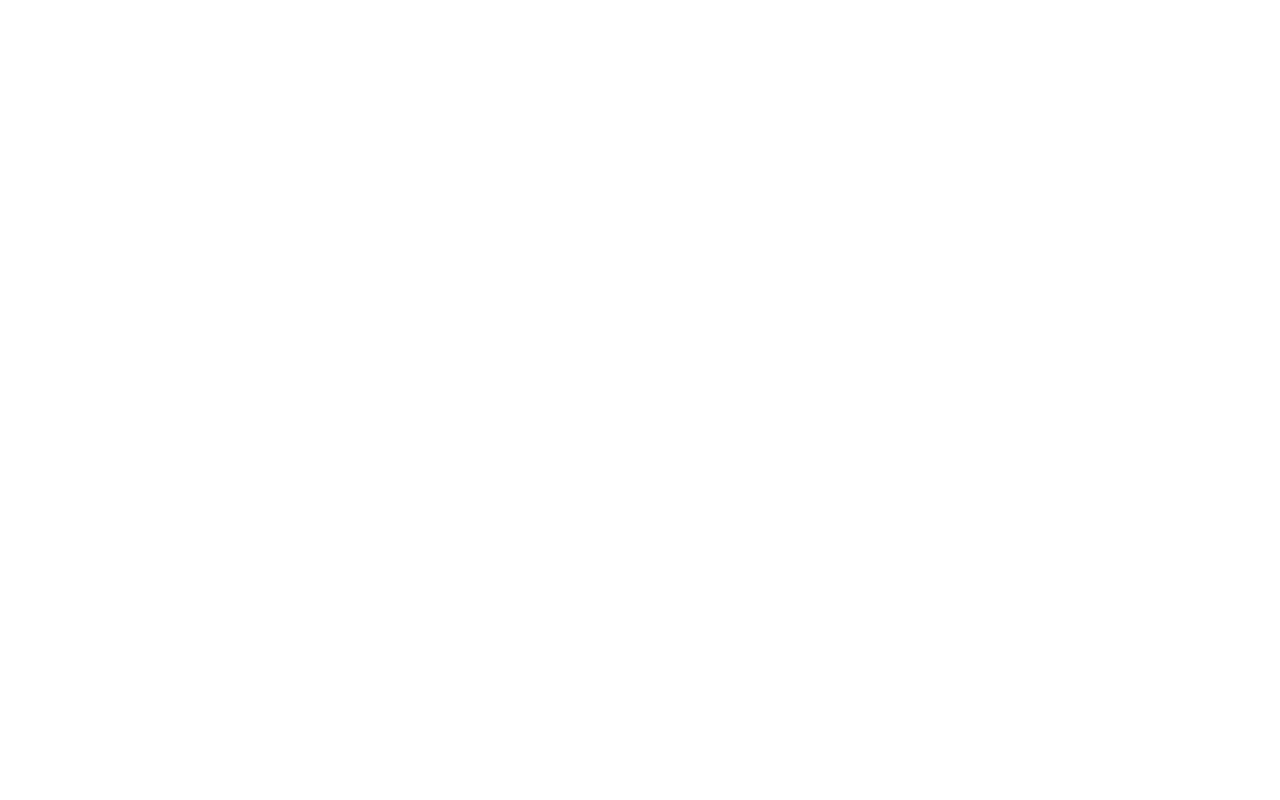
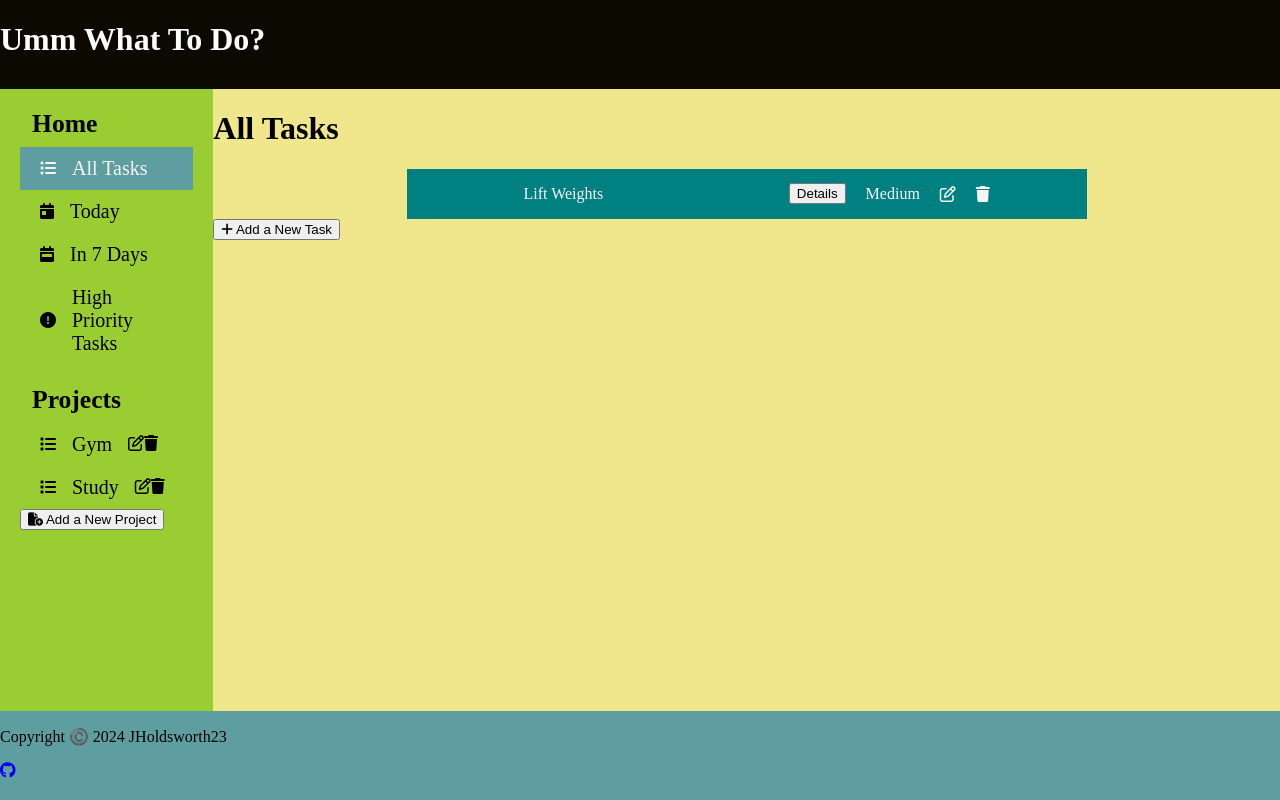
Before and after one commit to JHoldsworth23/umm-what-to-do, a website: page index.html in a window 1280 px wide. Drawn offline with Linux system fonts and the light colour scheme.

```diff
--- a/index.html
+++ b/index.html
@@ -4,6 +4,11 @@
         <meta charset="UTF-8">
         <meta name="viewport" content="width=device-width, initial-scale=1.0">
         <title>Umm What To Do?</title>
+        <link rel="stylesheet" href="https://cdnjs.cloudflare.com/ajax/libs/font-awesome/6.5.1/css/all.min.css" integrity="sha512-DTOQO9RWCH3ppGqcWaEA1BIZOC6xxalwEsw9c2QQeAIftl+Vegovlnee1c9QX4TctnWMn13TZye+giMm8e2LwA==" crossorigin="anonymous" referrerpolicy="no-referrer" />
+        <link rel="stylesheet" href="style.css">
+        <script src="webpage.js" defer></script>
+        <script src="project.js" defer></script>
+        <script src="task.js" defer></script>
     </head>
     <body>
         <div id="content"></div>
--- a/style.css
+++ b/style.css
@@ -17,6 +17,15 @@
 .left-panel {
     background-color: yellowgreen;
     padding: 0 20px;
+}
+
+.hidden {
+    display: none;
+}
+
+.selected {
+    background-color: cadetblue;
+    color: whitesmoke;
 }
 
 .home > h2, .projects > h2 {
@@ -52,6 +61,29 @@
     background-color: khaki;
 }
 
+.task {
+    width: 60%;
+    display: flex;
+    justify-content: space-around;
+    align-items: center;
+    gap: 32px;
+    background-color: teal;
+    color: whitesmoke;
+    padding: 0 20px;
+    margin: 0 auto;
+}
+
+.task-left-div, .task-btns {
+    display: flex;
+    justify-content: flex-start;
+    align-items: center;
+    gap: 20px;
+}
+
+#description {
+    resize: none;
+}
+
 footer {
     grid-column: 1 / 3;
     background-color: cadetblue;
```
Also changed, not shown: package.json (added, +16 -0 lines), src/form.js (renamed from form.js), src/index.js (added), src/project.js (renamed from project.js), src/task.js (renamed from task.js), src/webpage.js (renamed from webpage.js), webpack.config.js (added), 1 other file.
